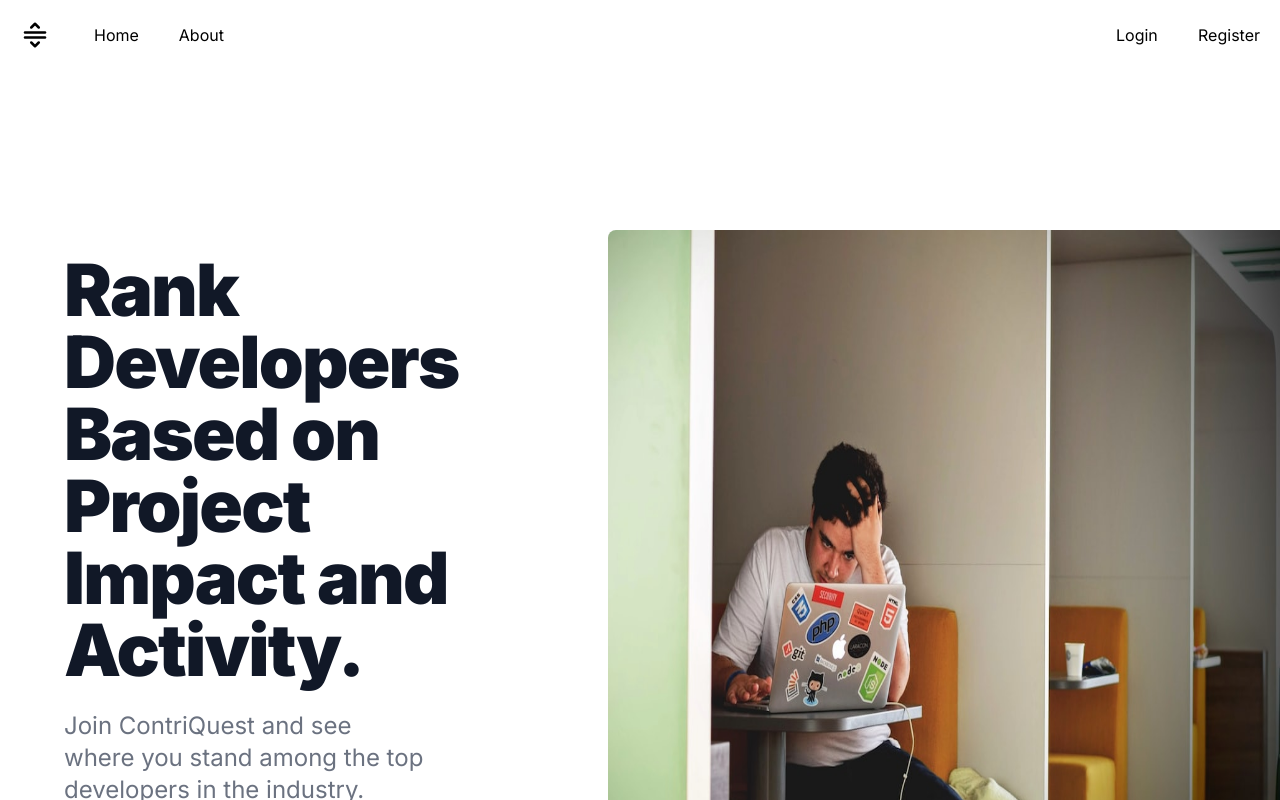
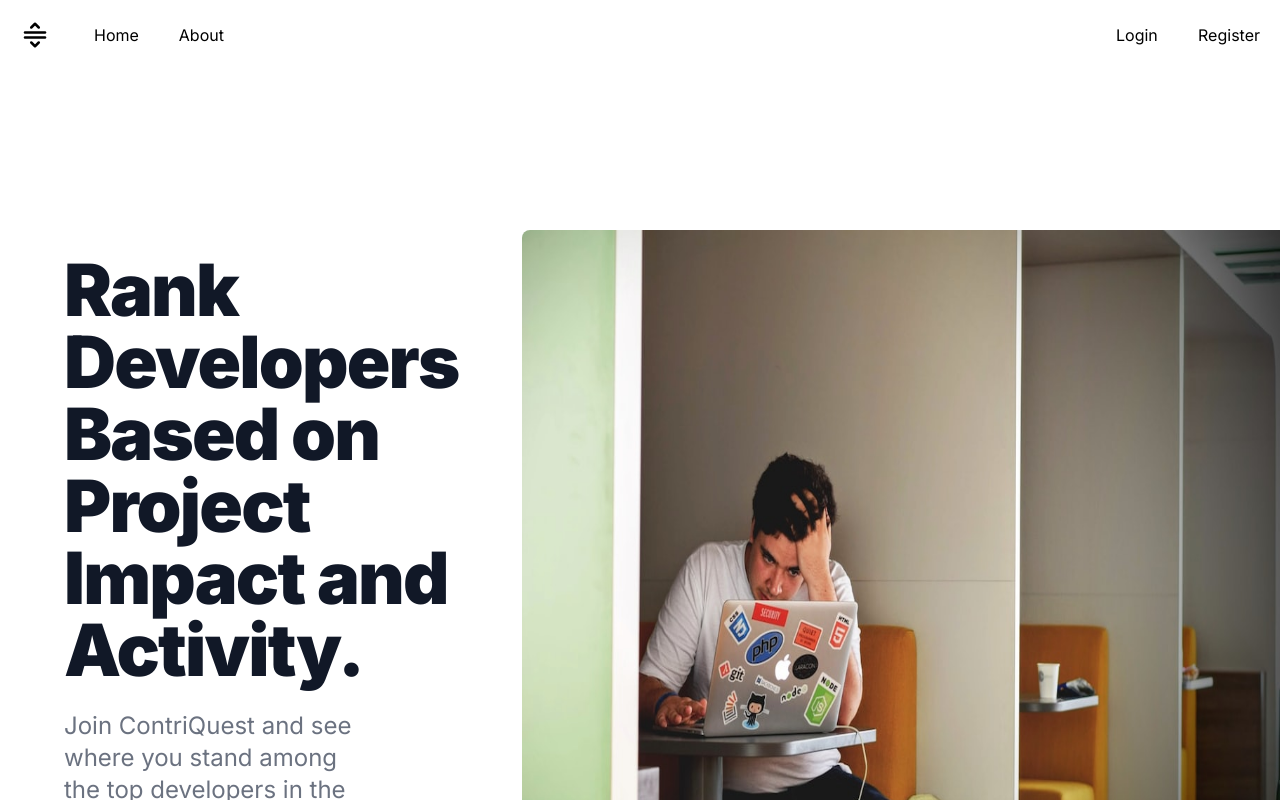
Before and after one commit to Trend20/ContriQuest, a Next.js app: page / in a window 1280 px wide. Shown: the top 800 px of the page. Built offline with nearby package versions, Linux system fonts and the light colour scheme.

Commit message:
increasing the image height

```diff
--- a/app/components/Hero.tsx
+++ b/app/components/Hero.tsx
@@ -12,7 +12,7 @@ const Hero = () => {
           <p className='prose prose-user mt-6 text-2xl text-gray-500 leading-8 w-3/4'>Join ContriQuest and see where you stand among the top developers in the industry.</p>
           <Link href='/' className='rounded w-32 bg-amber-700 font-bold flex justify-center items-center p-3 text-white mt-6 hover:bg-amber-800'>Join now</Link>
         </div>
-        <div className="flex max-w-2xl">
+        <div className="flex max-w-4xl">
           <Image src={heroImg} alt='hero_img' className='rounded-l-lg'/>
         </div>
     </div>
```
